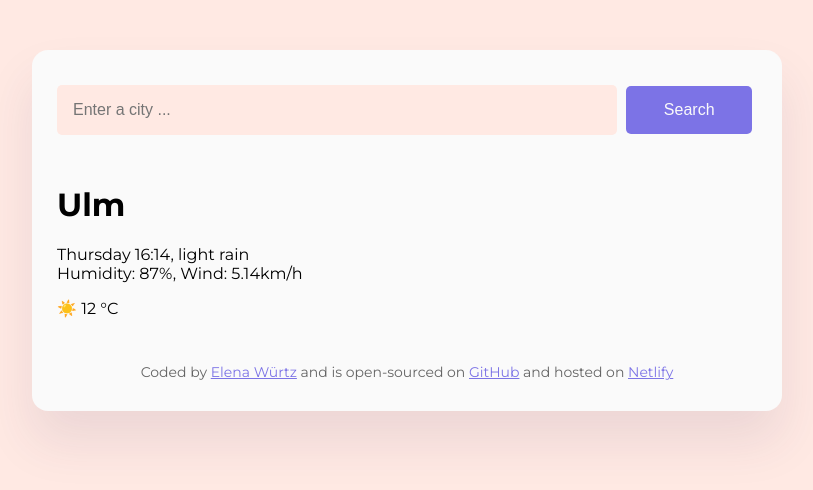
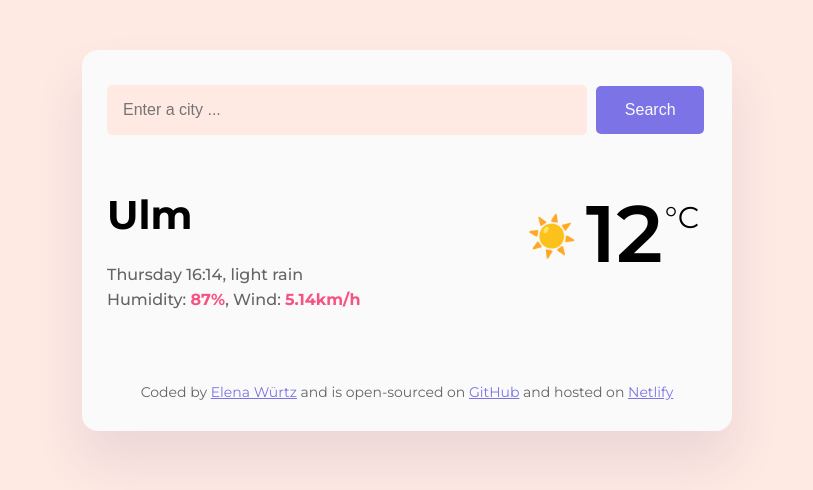
Before and after one commit to Anthophila1909/my-weather-app, a plain HTML site: page index.html in a window 1280 px wide. Shown: the whole page, without its empty margins (233-1046 px from the left). Drawn offline with Linux system fonts and the light colour scheme.

Commit message:
CSS: Styled the displayed details
CSS completed for now

```diff
--- a/index.html
+++ b/index.html
@@ -28,15 +28,23 @@
       </header>
 
       <main>
+        <div class="displayed-weather">
           <div>
             <h1 class="city">Ulm</h1>
+            <div class="weather-details">
               <p>
                 Thursday 16:14, light rain
                 <br />
-            Humidity: 87%, Wind: 5.14km/h
+                Humidity: <strong>87%</strong>, Wind: <strong>5.14km/h</strong>
               </p>
             </div>
-        <div>☀️ 12 °C</div>
+          </div>
+          <div>
+            <span class="weather-icon">☀️</span>
+            <span class="weather-temperature">12</span
+            ><span class="weather-unit">°C</span>
+          </div>
+        </div>
       </main>
 
       <footer>
--- a/src/style.css
+++ b/src/style.css
@@ -7,7 +7,7 @@ body {
 
 .weather-app {
   background: #fafafa;
-  max-width: 700px;
+  max-width: 600px;
   margin: 50px auto;
   padding: 35px 25px;
   box-shadow: 0 30px 50px rgba(65, 50, 100, 0.1);
@@ -46,11 +46,55 @@ body {
 }
 
 .city {
-  margin-top: 50px;
+  margin-top: 30px;
+  line-height: 40px;
+  font-size: 40px;
+}
+
+main {
+  padding: 30px 0;
+}
+
+.displayed-weather {
+  display: flex;
+  justify-content: space-between;
+}
+
+.weather-details {
+  color: rgba(0, 0, 0, 0.6);
+  line-height: 25px;
+  font-weight: 500;
+}
+
+.weather-details strong {
+  color: #f65282;
+}
+
+.weather-temperature {
+  font-size: 80px;
+  font-weight: 600;
+  position: relative;
+  top: 20px;
+  right: 10px;
+}
+
+.weather-icon {
+  font-size: 40px;
+  position: relative;
+  right: 15px;
+  top: 8px;
+}
+
+.weather-unit {
+  font-size: 30px;
+  line-height: 8px;
+  position: relative;
+  top: -14px;
+  right: 8px;
 }
 
 footer {
-  margin-top: 50px;
+  margin-top: 30px;
   text-align: center;
   font-size: 14px;
   line-height: 8px;
```
Lines whose indentation alone changed are shown as unchanged.
